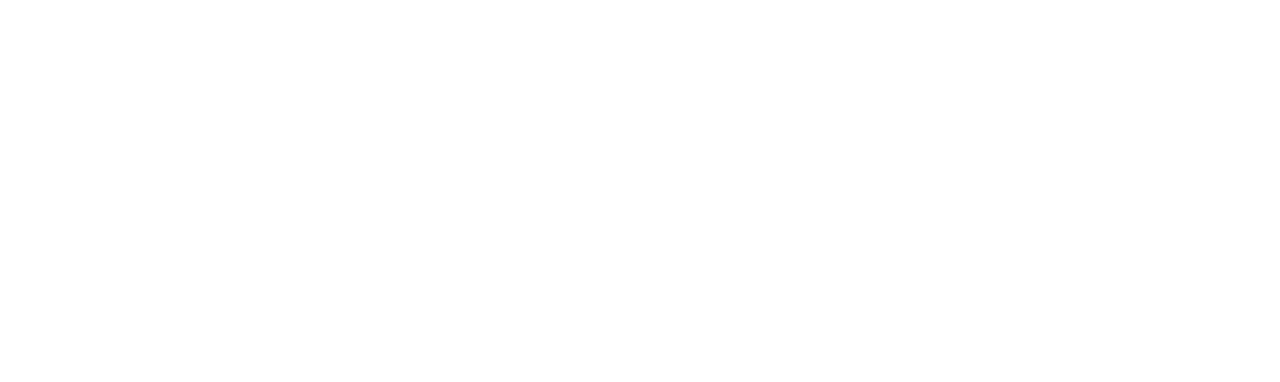
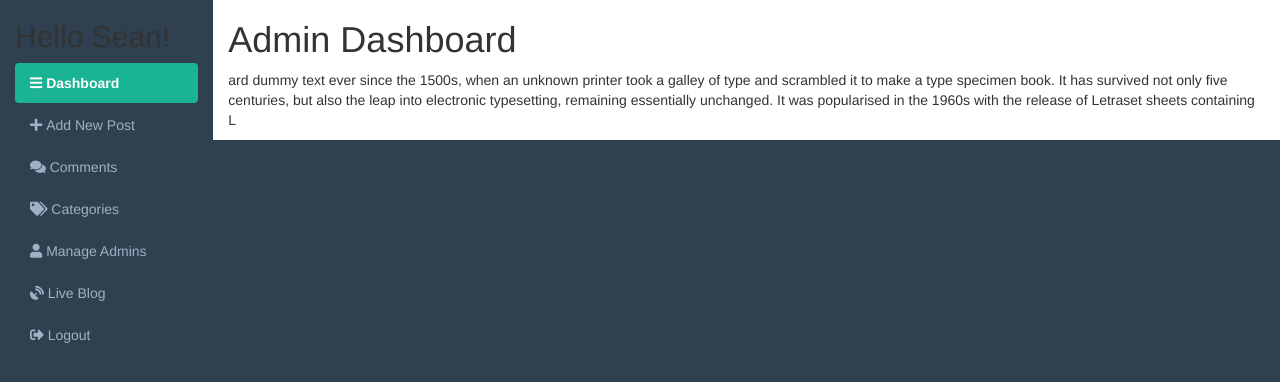
Before and after one commit to SeanE630/Blog_CMS, a PHP site: page /dashboard.php in a window 1280 px wide. Before the commit the part shown is empty. Shown: the top 382 px of the page. Run offline with PHP 8.4, Linux system fonts and the light colour scheme; some libraries are stand-ins or nearby versions.

Commit message:
created sidebar for admin dashboard and started main dashboard area.. added css styling

```diff
--- a/css/adminStyles.css
+++ b/css/adminStyles.css
@@ -0,0 +1,24 @@
+body {
+    background-color: #2f4050;
+}
+
+.col-sm-10 {
+    background-color: #ffffff;
+}
+
+#side_menu a {
+    color: #9fb1c2;
+}
+
+#side_menu .active a{
+    color: #ffffff;
+    background-color: #1ab394;
+    font-weight: bold;
+}
+
+#side_menu a:hover {
+    color: #ffffff;
+    background-color: #1ab304;
+    font-weight: bold;
+    display: block;
+}
--- a/dashboard.php
+++ b/dashboard.php
@@ -9,15 +9,34 @@
     <link rel="stylesheet" href="https://use.fontawesome.com/releases/v5.6.0/css/all.css" integrity="sha384-aOkxzJ5uQz7WBObEZcHvV5JvRW3TUc2rNPA7pe3AwnsUohiw1Vj2Rgx2KSOkF5+h"
         crossorigin="anonymous">
         <!-- CSS -->
-    <link rel="stylesheet" href="/css/adminStyles.css ">
+    <link rel="stylesheet" href="css/adminStyles.css ">
     <!-- jQuery library -->
     <script src="https://ajax.googleapis.com/ajax/libs/jquery/3.3.1/jquery.min.js"></script>
 
     <!-- Latest compiled JavaScript -->
     <script src="https://maxcdn.bootstrapcdn.com/bootstrap/3.3.7/js/bootstrap.min.js"></script>
-    <title>Document</title>
+    <title>Admin Dashboard</title>
 </head>
 <body>
-
+    <div class='container-fluid'>
+        <div class="row">
+            <div class="col-sm-2">
+                <h2>Hello Sean!</h2>
+                <ul id="side_menu" class="nav nav-pills nav-stacked">
+                    <li class="active"><a href="Dashboard.php"><span class="fas fa-bars"></span>&nbsp;Dashboard</a></li>
+                    <li><a href="#"><span class="fas fa-plus"></span>&nbsp;Add New Post</a></li>
+                    <li><a href="#"><span class="fas fa-comments"></span>&nbsp;Comments</a></li>
+                    <li><a href="#"><span class="fas fa-tags"></span>&nbsp;Categories</a></li>
+                    <li><a href="#"><span class="fas fa-user"></span>&nbsp;Manage Admins</a></li>
+                    <li><a href="#"><span class="fas fa-satellite-dish"></span>&nbsp;Live Blog</a></li>
+                    <li><a href="#"><span class="fas fa-sign-out-alt"></span>&nbsp;Logout</a></li>
+                </ul>
+             </div> <!--End of Sidebar -->
+            <div class="col-sm-10">
+                <h1>Admin Dashboard</h1>
+                <p>ard dummy text ever since the 1500s, when an unknown printer took a galley of type and scrambled it to make a type specimen book. It has survived not only five centuries, but also the leap into electronic typesetting, remaining essentially unchanged. It was popularised in the 1960s with the release of Letraset sheets containing L</p>
+            </div> <!--End of Main Area -->
+        </div> <!--End Row -->
+    </div> <!--End Container Fluid -->
 </body>
 </html>
```
